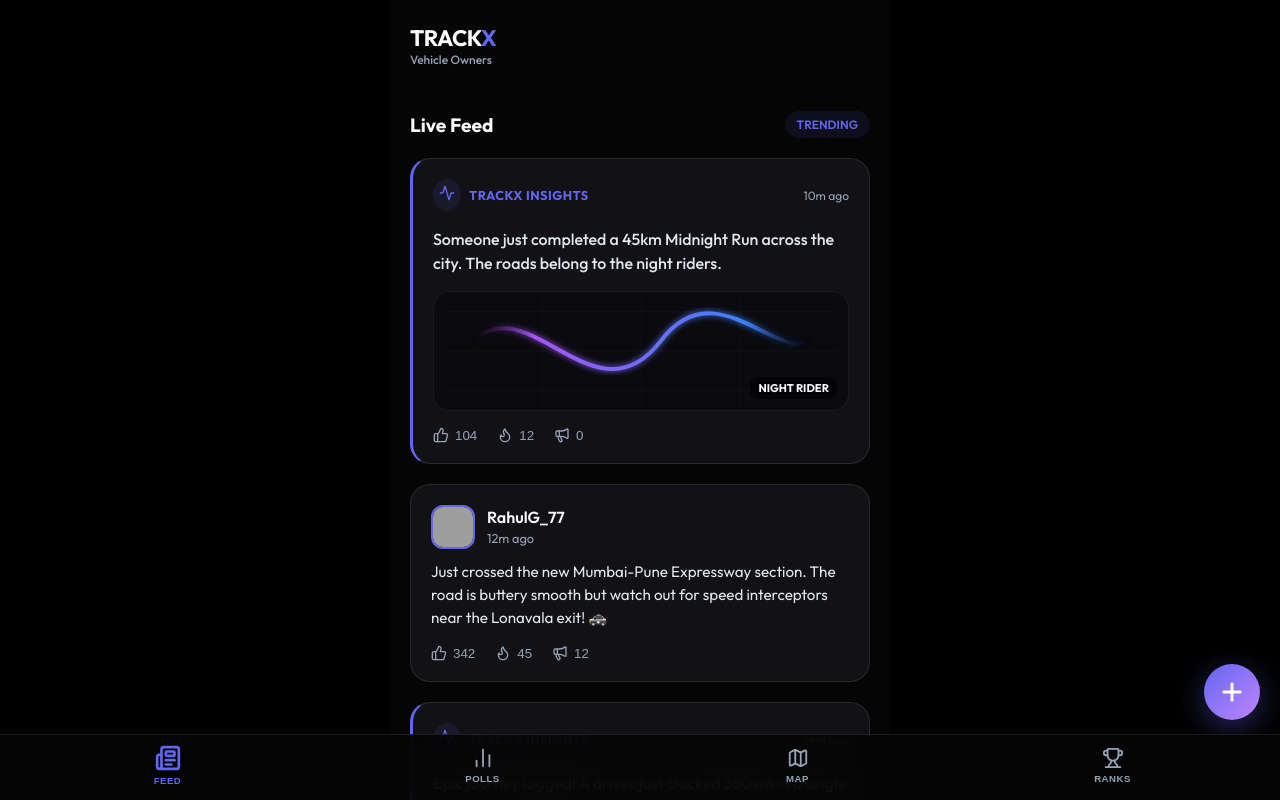
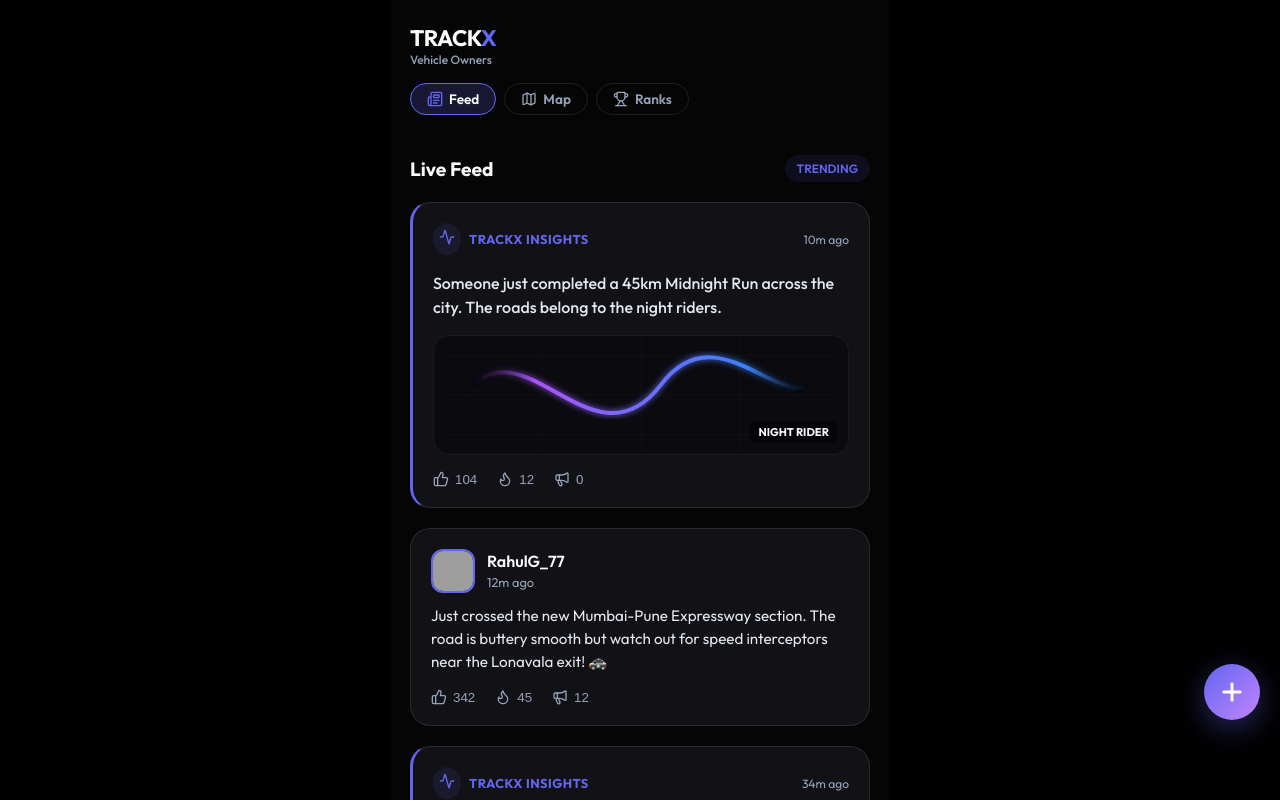
Before and after one commit to ksuhasaria/trackx-community, a React (Vite) app: page / in a window 1280 px wide. Built offline with nearby package versions, Linux system fonts and the light colour scheme; grey boxes are pictures that could not be loaded.

Commit message:
feat: merged active polls randomly into live feed and replaced bottom nav with top-level tabs

```diff
--- a/src/App.tsx
+++ b/src/App.tsx
@@ -11,7 +11,7 @@ import { SystemFeedCard } from './SystemFeedCard';
 // --- Types ---
 export interface FeedItem {
   id: string;
-  type?: 'user' | 'system';
+  type?: 'user' | 'system' | 'poll';
   systemType?: 'midnight_run' | 'road_warrior' | 'smooth_operator' | 'canyon_carver' | 'city_pulse';
   systemData?: any;
   user?: string;
@@ -25,6 +25,7 @@ export interface FeedItem {
     alert: number;
   };
   userReactionType?: 'like' | 'respect' | 'alert';
+  pollData?: Poll;
 }
 
 interface Poll {
@@ -546,25 +547,9 @@ const AppContent: React.FC = () => {
       reactions: { like: 56, respect: 0, alert: 12 }
     },
     {
-      id: 'sys-5',
-      type: 'system',
-      systemType: 'city_pulse',
-      content: 'Today\'s TrackX Pulse: Peak traffic avoided by 60% of tracked users.',
-      time: '5h ago',
-      reactions: { like: 1205, respect: 104, alert: 0 }
-    },
-    {
-      id: '5',
-      user: 'TrackX_Official',
-      avatar: 'https://images.unsplash.com/photo-1531427186611-ecfd6d936c79?w=100&h=100&fit=crop',
-      content: '🚨 Traffic Alert: Major waterlogging reported on ORR Bellandur (Bangalore). Avoid the route if possible. We are seeing average speeds drop below 5km/h on the live map.',
-      time: '4h ago',
-      reactions: { like: 200, respect: 0, alert: 1205 }
-    }
-  ]);
-
-  const [polls, setPolls] = useState<Poll[]>([
-    {
+      id: 'poll-1',
+      type: 'poll',
+      pollData: {
         id: 'poll-1',
         question: "What's your preferred fuel type for your next vehicle? ⛽",
         options: [
@@ -576,9 +561,24 @@ const AppContent: React.FC = () => {
         active: true,
         totalVotes: 1125
       },
+      content: '', // not used
+      time: '6h ago',
+      reactions: { like: 0, respect: 0, alert: 0 }
+    },
+    {
+      id: 'sys-5',
+      type: 'system',
+      systemType: 'city_pulse',
+      content: 'Today\'s TrackX Pulse: Peak traffic avoided by 60% of tracked users.',
+      time: '6.5h ago',
+      reactions: { like: 1205, respect: 104, alert: 0 }
+    },
     {
       id: 'poll-2',
-      question: "Which feature is an absolute MUST-HAVE in Indian traffic? �",
+      type: 'poll',
+      pollData: {
+        id: 'poll-2',
+        question: "Which feature is an absolute MUST-HAVE in Indian traffic? ",
         options: [
           { id: '2-opt-1', text: "Automatic Transmission", votes: 890 },
           { id: '2-opt-2', text: "360-degree Camera", votes: 420 },
@@ -587,17 +587,17 @@ const AppContent: React.FC = () => {
         active: true,
         totalVotes: 1925
       },
+      content: '',
+      time: '7h ago',
+      reactions: { like: 0, respect: 0, alert: 0 }
+    },
     {
-      id: 'poll-3',
-      question: "Who's your preferred insurance provider for hassle-free claims? 🛡️",
-      options: [
-        { id: '3-opt-1', text: "HDFC Ergo", votes: 312 },
-        { id: '3-opt-2', text: "ICICI Lombard", votes: 280 },
-        { id: '3-opt-3', text: "Acko", votes: 450 },
-        { id: '3-opt-4', text: "Digit", votes: 201 }
-      ],
-      active: true,
-      totalVotes: 1243
+      id: '5',
+      user: 'TrackX_Official',
+      avatar: 'https://images.unsplash.com/photo-1531427186611-ecfd6d936c79?w=100&h=100&fit=crop',
+      content: '🚨 Traffic Alert: Major waterlogging reported on ORR Bellandur (Bangalore). Avoid the route if possible. We are seeing average speeds drop below 5km/h on the live map.',
+      time: '8h ago',
+      reactions: { like: 200, respect: 0, alert: 1205 }
     }
   ]);
 
@@ -615,12 +615,15 @@ const AppContent: React.FC = () => {
   };
 
   const handleVote = (pollId: string, optId: string) => {
-    setPolls(prev => prev.map(p => {
-      if (p.id !== pollId) return p;
+    setFeed(prev => prev.map(item => {
+      if (item.type !== 'poll' || item.pollData?.id !== pollId || !item.pollData) return item;
       return {
-        ...p,
-        totalVotes: p.totalVotes + 1,
-        options: p.options.map(o => o.id === optId ? { ...o, votes: o.votes + 1 } : o)
+        ...item,
+        pollData: {
+          ...item.pollData,
+          totalVotes: item.pollData.totalVotes + 1,
+          options: item.pollData.options.map(o => o.id === optId ? { ...o, votes: o.votes + 1 } : o)
+        }
       };
     }));
   };
@@ -654,20 +657,43 @@ const AppContent: React.FC = () => {
   return (
     <>
       <header style={{
-        padding: '24px 20px',
+        padding: '24px 20px 12px 20px',
         display: 'flex',
-        justifyContent: 'space-between',
-        alignItems: 'center',
+        flexDirection: 'column',
         background: 'var(--bg-dark)',
         position: 'sticky',
         top: 0,
         zIndex: 100
       }}>
+        <div style={{ display: 'flex', justifyContent: 'space-between', alignItems: 'center', marginBottom: '16px' }}>
           <div>
             <h1 style={{ fontSize: '1.4rem', fontWeight: 800, color: 'var(--text-primary)', letterSpacing: '-0.5px' }}>
               TRACK<span style={{ color: 'var(--accent-primary)' }}>X</span>
             </h1>
             <p style={{ fontSize: '0.75rem', color: 'var(--text-secondary)', fontWeight: 500 }}>Vehicle Owners</p>
+          </div>
+        </div>
+
+        {/* Top Tab Navigation */}
+        <div style={{ display: 'flex', gap: '8px', overflowX: 'auto', paddingBottom: '8px', scrollbarWidth: 'none' }}>
+          <Link to="/" style={{ textDecoration: 'none' }}>
+            <div style={{ background: currentPath === '/' ? 'rgba(99, 102, 241, 0.2)' : 'transparent', border: currentPath === '/' ? '1px solid var(--accent-primary)' : '1px solid var(--glass-border)', padding: '6px 16px', borderRadius: '100px', display: 'flex', alignItems: 'center', gap: '6px', color: currentPath === '/' ? 'white' : 'var(--text-secondary)' }}>
+              <Newspaper size={16} color={currentPath === '/' ? "var(--accent-primary)" : "currentColor"} />
+              <span style={{ fontSize: '0.85rem', fontWeight: 600 }}>Feed</span>
+            </div>
+          </Link>
+          <Link to="/map" style={{ textDecoration: 'none' }}>
+            <div style={{ background: currentPath === '/map' ? 'rgba(99, 102, 241, 0.2)' : 'transparent', border: currentPath === '/map' ? '1px solid var(--accent-primary)' : '1px solid var(--glass-border)', padding: '6px 16px', borderRadius: '100px', display: 'flex', alignItems: 'center', gap: '6px', color: currentPath === '/map' ? 'white' : 'var(--text-secondary)' }}>
+              <MapIcon size={16} color={currentPath === '/map' ? "var(--accent-primary)" : "currentColor"} />
+              <span style={{ fontSize: '0.85rem', fontWeight: 600 }}>Map</span>
+            </div>
+          </Link>
+          <Link to="/leaderboard" style={{ textDecoration: 'none' }}>
+            <div style={{ background: currentPath === '/leaderboard' ? 'rgba(99, 102, 241, 0.2)' : 'transparent', border: currentPath === '/leaderboard' ? '1px solid var(--accent-primary)' : '1px solid var(--glass-border)', padding: '6px 16px', borderRadius: '100px', display: 'flex', alignItems: 'center', gap: '6px', color: currentPath === '/leaderboard' ? 'white' : 'var(--text-secondary)' }}>
+              <Trophy size={16} color={currentPath === '/leaderboard' ? "var(--accent-primary)" : "currentColor"} />
+              <span style={{ fontSize: '0.85rem', fontWeight: 600 }}>Ranks</span>
+            </div>
+          </Link>
         </div>
       </header>
 
@@ -687,29 +713,12 @@ const AppContent: React.FC = () => {
                     <div style={{ background: 'rgba(99, 102, 241, 0.1)', padding: '6px 12px', borderRadius: '100px', fontSize: '0.75rem', fontWeight: 600, color: 'var(--accent-primary)' }}>TRENDING</div>
                   </div>
                 </div>
-                {feed.map(item => item.type === 'system' ? <SystemFeedCard key={item.id} item={item} onReact={handleReaction} /> : <FeedCard key={item.id} item={item} onReact={handleReaction} />)}
+                {feed.map(item => {
+                  if (item.type === 'system') return <SystemFeedCard key={item.id} item={item} onReact={handleReaction} />;
+                  if (item.type === 'poll' && item.pollData) return <PollView key={item.id} poll={item.pollData} onVote={(optId) => handleVote(item.pollData!.id, optId)} />;
+                  return <FeedCard key={item.id} item={item} onReact={handleReaction} />;
+                })}
                 <CreatePost onPost={handlePost} />
-              </motion.div>
-            } />
-
-            <Route path="/polls" element={
-              <motion.div
-                initial={{ opacity: 0, y: 20 }}
-                animate={{ opacity: 1, y: 0 }}
-                exit={{ opacity: 0, y: 20 }}
-                transition={{ duration: 0.3 }}
-              >
-                <h3 style={{ fontSize: '1.2rem', fontWeight: 700, marginBottom: '20px' }}>Active Polls</h3>
-                {polls.map(poll => (
-                  <PollView key={poll.id} poll={poll} onVote={(optId) => handleVote(poll.id, optId)} />
-                ))}
-                <div style={{ marginTop: '24px', padding: '20px' }} className="glass-panel">
-                  <div style={{ display: 'flex', gap: '12px', alignItems: 'flex-start' }}>
-                    <p style={{ fontSize: '0.85rem', color: 'var(--text-secondary)', lineHeight: 1.4 }}>
-                      Results are calculated in real-time. Polls expire every 24 hours to keep the competition fresh!
-                    </p>
-                  </div>
-                </div>
               </motion.div>
             } />
 
@@ -737,54 +746,7 @@ const AppContent: React.FC = () => {
             } />
           </Routes>
         </AnimatePresence>
-      </main >
-
-      <nav style={{
-        position: 'fixed',
-        bottom: 0,
-        left: 0,
-        right: 0,
-        padding: "10px 10px calc(14px + var(--safe-area-bottom))",
-        background: 'rgba(5, 5, 5, 0.9)',
-        backdropFilter: 'blur(25px)',
-        WebkitBackdropFilter: 'blur(25px)',
-        borderTop: '1px solid var(--glass-border)',
-        display: 'flex',
-        justifyContent: 'space-around',
-        alignItems: 'center',
-        zIndex: 1000
-      }}>
-        <Link to="/" style={{ textDecoration: 'none', flex: 1 }}>
-          <motion.button whileTap={{ scale: 0.85 }} style={{ width: '100%', display: 'flex', flexDirection: 'column', alignItems: 'center', gap: '4px', background: 'none', border: 'none', color: currentPath === '/' ? 'var(--accent-primary)' : 'var(--text-secondary)' }}>
-            <Newspaper size={currentPath === '/' ? 26 : 22} strokeWidth={currentPath === '/' ? 2.5 : 2} />
-            <span style={{ fontSize: '0.6rem', fontWeight: 800, textTransform: 'uppercase', letterSpacing: '0.5px' }}>Feed</span>
-          </motion.button>
-        </Link>
-
-        <Link to="/polls" style={{ textDecoration: 'none', flex: 1 }}>
-          <motion.button whileTap={{ scale: 0.85 }} style={{ width: '100%', display: 'flex', flexDirection: 'column', alignItems: 'center', gap: '4px', background: 'none', border: 'none', color: currentPath === '/polls' ? 'var(--accent-primary)' : 'var(--text-secondary)' }}>
-            <BarChart2 size={currentPath === '/polls' ? 26 : 22} strokeWidth={currentPath === '/polls' ? 2.5 : 2} />
-            <span style={{ fontSize: '0.6rem', fontWeight: 800, textTransform: 'uppercase', letterSpacing: '0.5px' }}>Polls</span>
-          </motion.button>
-        </Link>
-
-        <Link to="/map" style={{ textDecoration: 'none', flex: 1 }}>
-          <motion.button
-            whileTap={{ scale: 0.85 }}
-            style={{ width: '100%', display: 'flex', flexDirection: 'column', alignItems: 'center', gap: '4px', background: 'none', border: 'none', color: currentPath === '/map' ? 'var(--accent-primary)' : 'var(--text-secondary)' }}
-          >
-            <MapIcon size={currentPath === '/map' ? 26 : 22} strokeWidth={currentPath === '/map' ? 2.5 : 2} />
-            <span style={{ fontSize: '0.6rem', fontWeight: 800, textTransform: 'uppercase', letterSpacing: '0.5px' }}>Map</span>
-          </motion.button>
-        </Link>
-
-        <Link to="/leaderboard" style={{ textDecoration: 'none', flex: 1 }}>
-          <motion.button whileTap={{ scale: 0.85 }} style={{ width: '100%', display: 'flex', flexDirection: 'column', alignItems: 'center', gap: '4px', background: 'none', border: 'none', color: currentPath === '/leaderboard' ? 'var(--accent-primary)' : 'var(--text-secondary)' }}>
-            <Trophy size={currentPath === '/leaderboard' ? 26 : 22} strokeWidth={currentPath === '/leaderboard' ? 2.5 : 2} />
-            <span style={{ fontSize: '0.6rem', fontWeight: 800, textTransform: 'uppercase', letterSpacing: '0.5px' }}>Ranks</span>
-          </motion.button>
-        </Link>
-      </nav>
+      </main>
     </>
   );
 };
```
Lines whose indentation alone changed are shown as unchanged.
